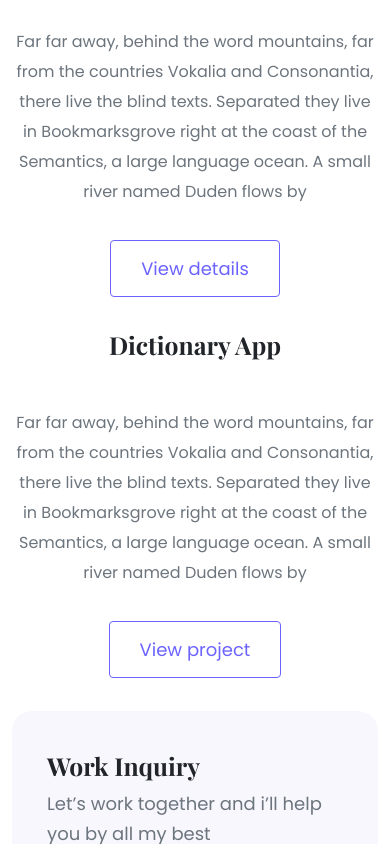
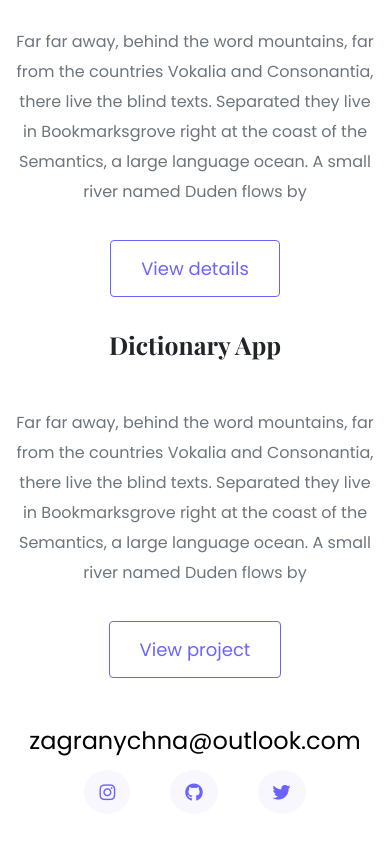
Before and after one commit to Zagranychna/portfolio-project, a plain HTML site: page index.html in a window 390 px wide. Shown: the part 1156-2000 px from the top of the page. Drawn offline with nearby package versions, Linux system fonts and the light colour scheme.

Commit message:
added footer

```diff
--- a/index.html
+++ b/index.html
@@ -135,21 +135,18 @@
           </div>
         </div>
       </div>
-    </div>
       <footer>
-      <div class="container">
-        <div class="part-footer">
-          <div class="row">
-            <div class="col-md-6">
-              <h2>Work Inquiry</h2>
+        <div
+          class="contact-box d-flex justify-content-between mb-5 d-none d-md-flex"
+        >
+          <div>
+            <h4>Work Inquiry</h4>
             <p class="mb-3 text-muted">
               Let’s work together and i’ll help you by all my best
             </p>
           </div>
-            <div class="col-md-4">
+          <div class="mt-4">
             <a class="btn-branding-talk" href="#">Let’s talk here</a>
-            </div>
-          </div>
           </div>
         </div>
         <a href="mailto:zagranychna@outlook.com" class="emeil-link"
@@ -157,15 +154,25 @@
         >
         <div class="social-icons">
           <div class="icon">
-          <i class="fa-brands fa-facebook-f"></i>
+            <a
+              href="https://www.instagram.com/zagranychna.codes"
+              target="_blank"
+            >
+              <i class="fa-brands fa-instagram"></i
+            ></a>
           </div>
           <div class="icon">
-          <i class="fa-brands fa-twitter"></i>
+            <a href="https://github.com/Zagranychna/" target="_blank"
+              ><i class="fa-brands fa-github"></i
+            ></a>
           </div>
           <div class="icon">
-          <i class="fa-brands fa-instagram"></i>
+            <a href="https://www.twitter.com/zagranychna" target="_blank">
+              <i class="fa-brands fa-twitter"></i
+            ></a>
           </div>
         </div>
       </footer>
+    </div>
   </body>
 </html>
--- a/styles/portfolio.css
+++ b/styles/portfolio.css
@@ -24,6 +24,32 @@ h2 {
   font-size: 64px;
   font-family: var(--heading-font-family);
 }
+nav {
+  padding: 20px 0;
+}
+nav ul {
+  padding: 0;
+  margin: 0;
+}
+nav li {
+  display: inline;
+  list-style: none;
+  line-height: 42px;
+  margin-left: 15px;
+  font-size: 25px;
+}
+nav a {
+  text-decoration: none;
+  color: #272142;
+  transition: all 100ms ease-in-out;
+}
+nav li.active a {
+  color: var(--branding-color);
+}
+nav a:hover {
+  color: var(--branding-color);
+}
+
 .hero {
   background-color: var(--secondary-color);
   text-align: center;
@@ -92,7 +118,26 @@ h2 {
   border: 1px solid var(--branding-color);
   font-family: var(--default-font-family);
 }
-.btn-branding-talk {
+
+.project-description {
+  padding: 60px 60px;
+}
+footer {
+  margin: 60px 0;
+}
+footer .contact-box {
+  background-color: var(--secondary-color);
+  padding: 40px 120px;
+  border-radius: 15px;
+}
+footer .contact-box h4 {
+  font-size: 48px;
+  font-family: var(--heading-font-family);
+}
+footer .contact-box p {
+  margin: 0;
+}
+footer .btn-branding-talk {
   background: var(--branding-color);
   border-radius: 4px;
   color: white;
@@ -103,21 +148,13 @@ h2 {
   font-weight: normal;
   padding: 15px 30px;
 }
-.project-description {
-  padding: 60px 60px;
-}
-.part-footer {
-  background-color: var(--secondary-color);
-  border-radius: 20px;
-  padding: 40px 35px;
-  margin-bottom: 50px;
-}
-.part-footer p {
-  font-size: 18px;
-  font-weight: normal;
+footer .btn-branding-talk:hover {
+  color: var(--branding-color);
+  font-weight: bold;
+  background-color: white;
 }
 
-.emeil-link {
+footer .emeil-link {
   display: flex;
   justify-content: center;
   font-family: var(--default-font-family);
@@ -125,48 +162,32 @@ h2 {
   color: black;
   font-size: 24px;
   text-decoration: none;
+  margin-top: 30px;
 }
-.social-icons {
+footer .emeil-link:hover {
+  color: var(--branding-color);
+}
+
+footer .social-icons {
   display: flex;
   justify-content: center;
+  margin-top: 20px;
 }
-.icon {
+footer .icon a {
   color: var(--branding-color);
   background-color: var(--secondary-color);
-  border-radius: 35px;
-  margin: 20px;
-  padding-left: 12px;
-  padding-top: 5px;
-  width: 40px;
-  height: 40px;
+  border-radius: 50%;
+  margin: 0 20px;
+  padding: 10px 15px;
   font-size: 18px;
+}
+footer .icon a:hover {
+  color: white;
+  background-color: var(--branding-color);
+  transition: all 100ms ease-in-out;
 }
 .logo {
   max-height: 40px;
-}
-nav {
-  padding: 20px 0;
-}
-nav ul {
-  padding: 0;
-  margin: 0;
-}
-nav li {
-  display: inline;
-  list-style: none;
-  line-height: 42px;
-  margin-left: 15px;
-}
-nav a {
-  text-decoration: none;
-  color: #272142;
-  transition: all 100ms ease-in-out;
-}
-nav li.active a {
-  color: var(--branding-color);
-}
-nav a:hover {
-  color: var(--branding-color);
 }
 
 @media (max-width: 960px) {
@@ -194,4 +215,7 @@ nav a:hover {
   .emeil-link {
     font-size: 18px;
   }
+  nav li {
+    font-size: 18px;
+  }
 }
```
Lines whose indentation alone changed are shown as unchanged.
